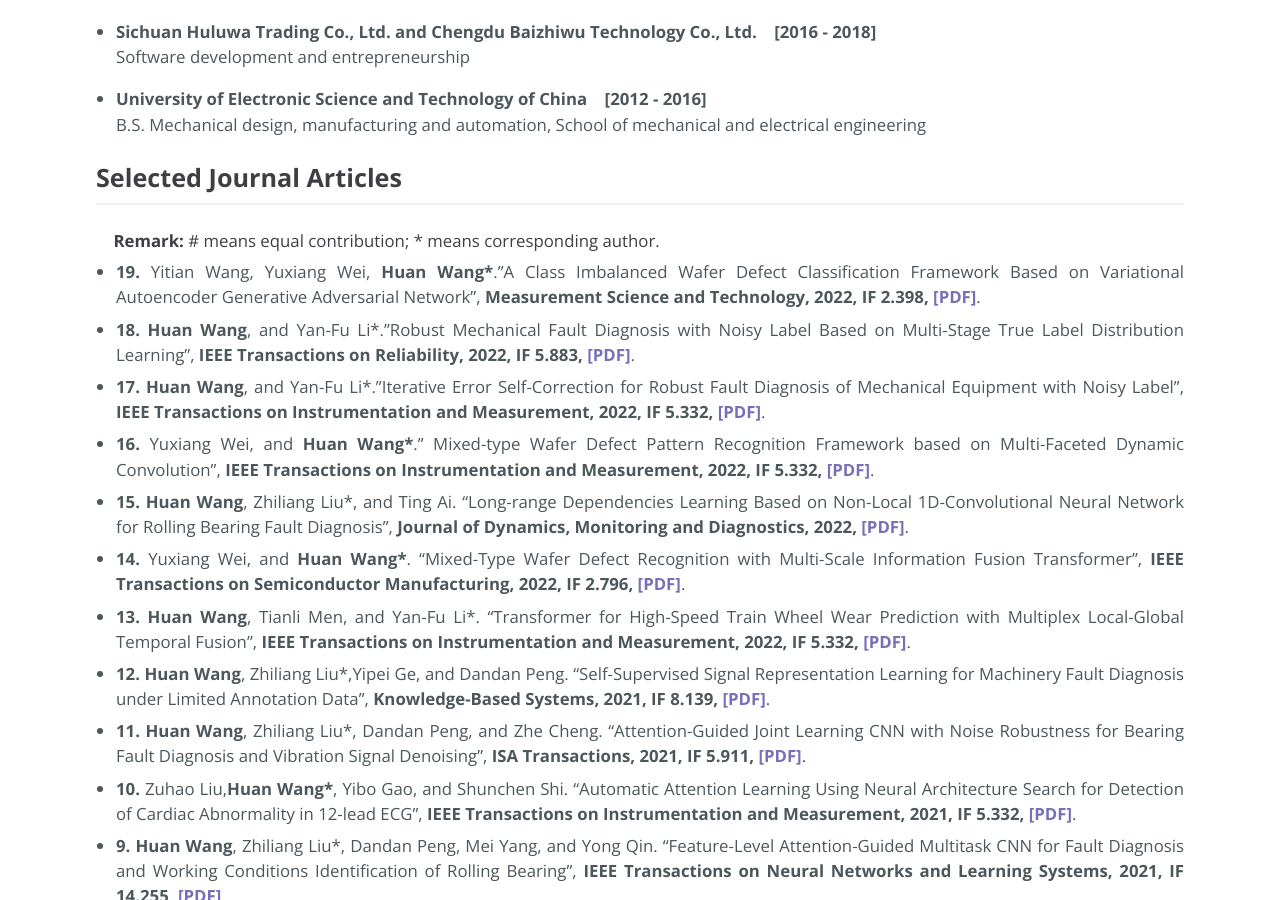
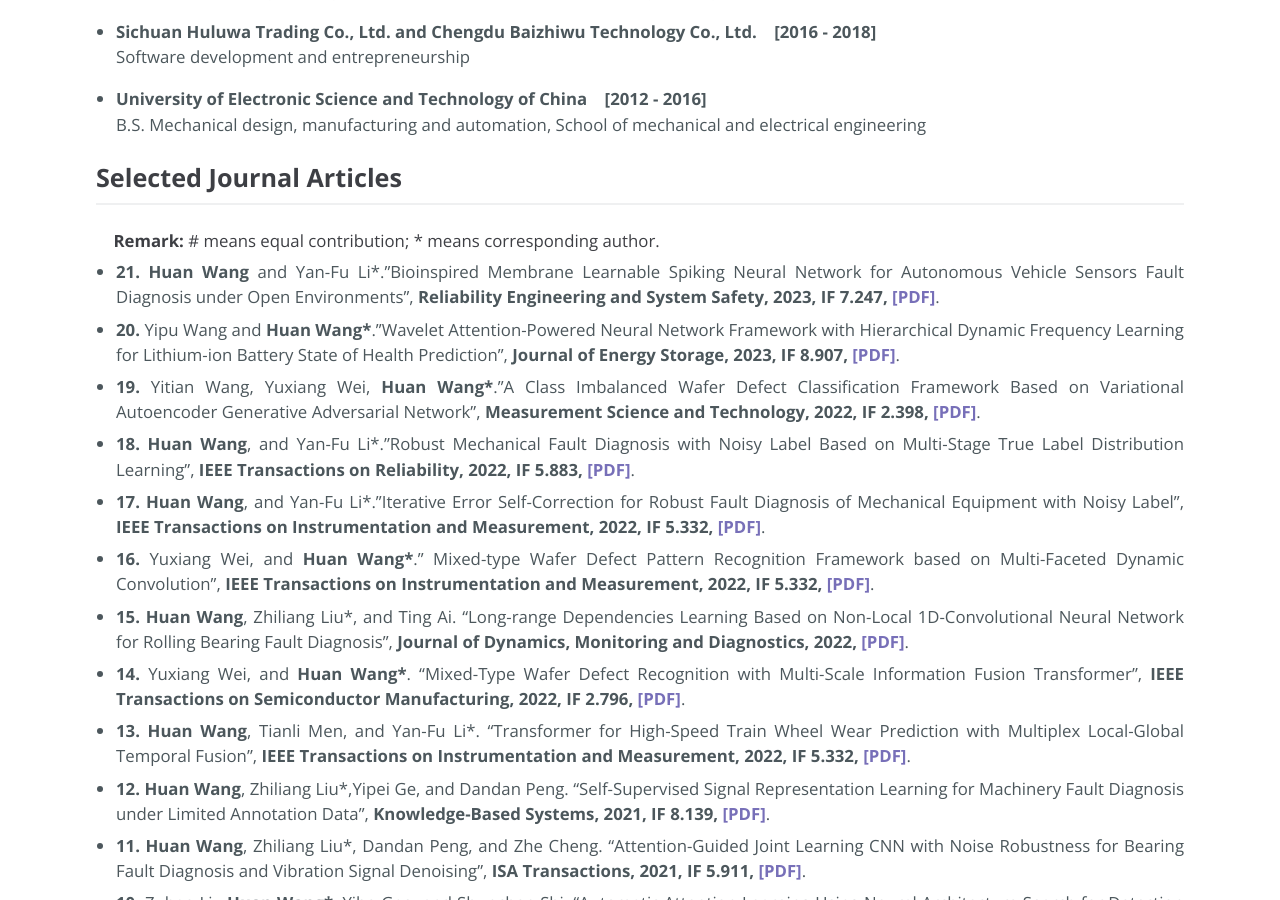
Before and after one commit to WH-HuanWang/WH-HuanWang.github.io, a Jekyll site: the page built from index.md, in a window 1280 px wide and 900 px high, scrolled down 1308 px. Built offline with Jekyll 4.4.1, drawn with Linux system fonts in a browser that asks for light colours.

Commit message:
Update index.md

```diff
--- a/index.md
+++ b/index.md
@@ -53,6 +53,8 @@ B.S. Mechanical design, manufacturing and automation, School of mechanical and e
 * * *
 #### &nbsp;&nbsp;&nbsp; <b>Remark:</b> # means equal contribution; * means corresponding author.
 
+* <b>21. Huan Wang</b> and Yan-Fu Li*."Bioinspired Membrane Learnable Spiking Neural Network  for Autonomous Vehicle Sensors Fault Diagnosis under Open Environments", <b>Reliability Engineering and System Safety, 2023, IF 7.247, [[PDF]](https://www.sciencedirect.com/journal/reliability-engineering-and-system-safety/)</b>.
+* <b>20. </b>Yipu Wang and <b>Huan Wang*</b>."Wavelet Attention-Powered Neural Network Framework  with Hierarchical Dynamic Frequency Learning for Lithium-ion Battery State of Health Prediction", <b>Journal of Energy Storage, 2023, IF 8.907, [[PDF]](https://www.sciencedirect.com/journal/journal-of-energy-storage)</b>.
 * <b>19. </b>Yitian Wang, Yuxiang Wei, <b>Huan Wang*</b>."A Class Imbalanced Wafer Defect Classification Framework Based on Variational Autoencoder Generative Adversarial Network", <b>Measurement Science and Technology, 2022, IF 2.398, [[PDF]](https://iopscience.iop.org/journal/0957-0233)</b>.
 * <b>18. Huan Wang</b>, and Yan-Fu Li*."Robust Mechanical Fault Diagnosis with Noisy Label Based on Multi-Stage True Label  Distribution Learning", <b>IEEE Transactions on Reliability, 2022, IF 5.883, [[PDF]](https://ieeexplore.ieee.org/document/9847568)</b>.
 * <b>17. Huan Wang</b>, and Yan-Fu Li*."Iterative Error Self-Correction for Robust Fault Diagnosis of Mechanical Equipment with Noisy Label", <b>IEEE Transactions on Instrumentation and Measurement, 2022, IF 5.332, [[PDF]](https://ieeexplore.ieee.org/document/9825673)</b>.
```
